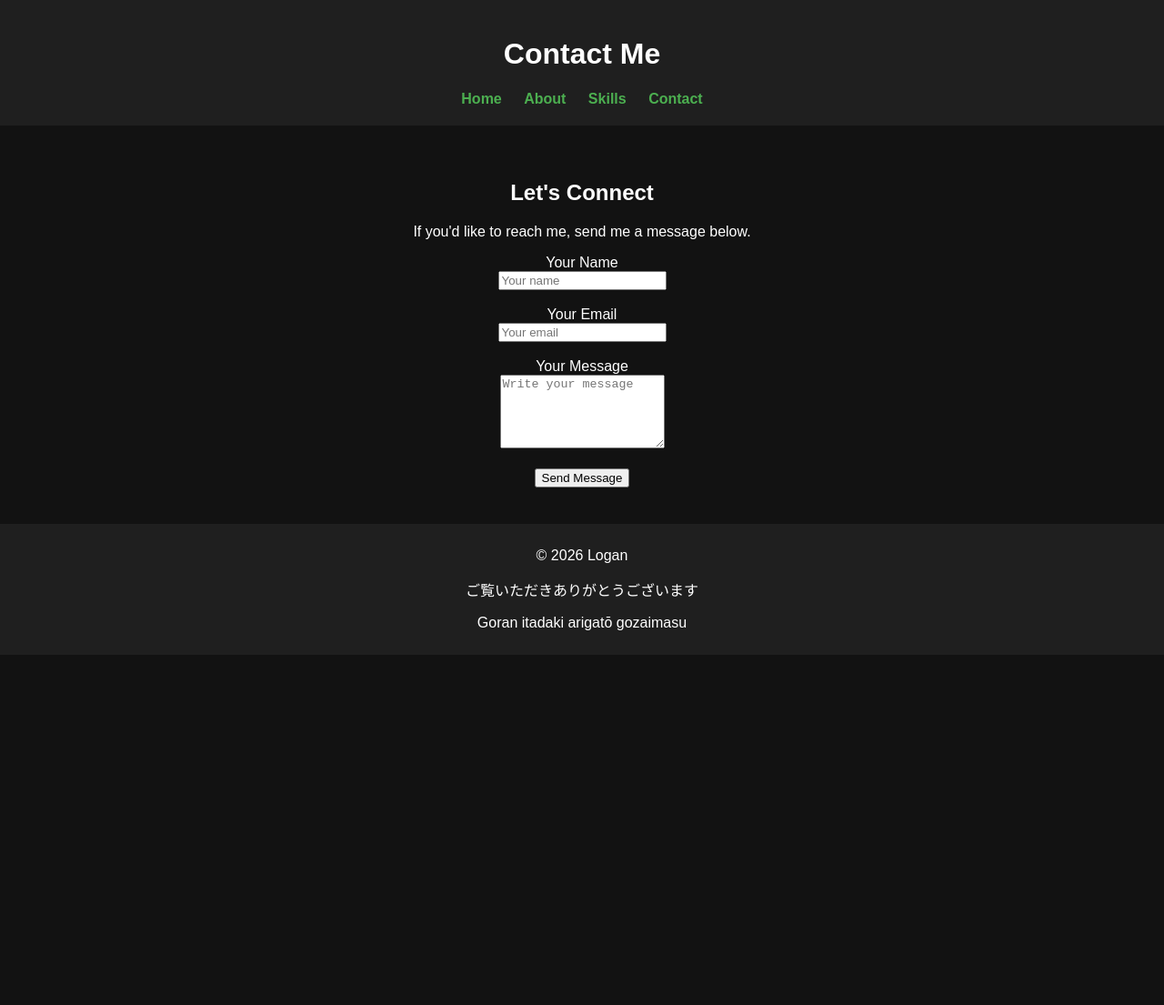
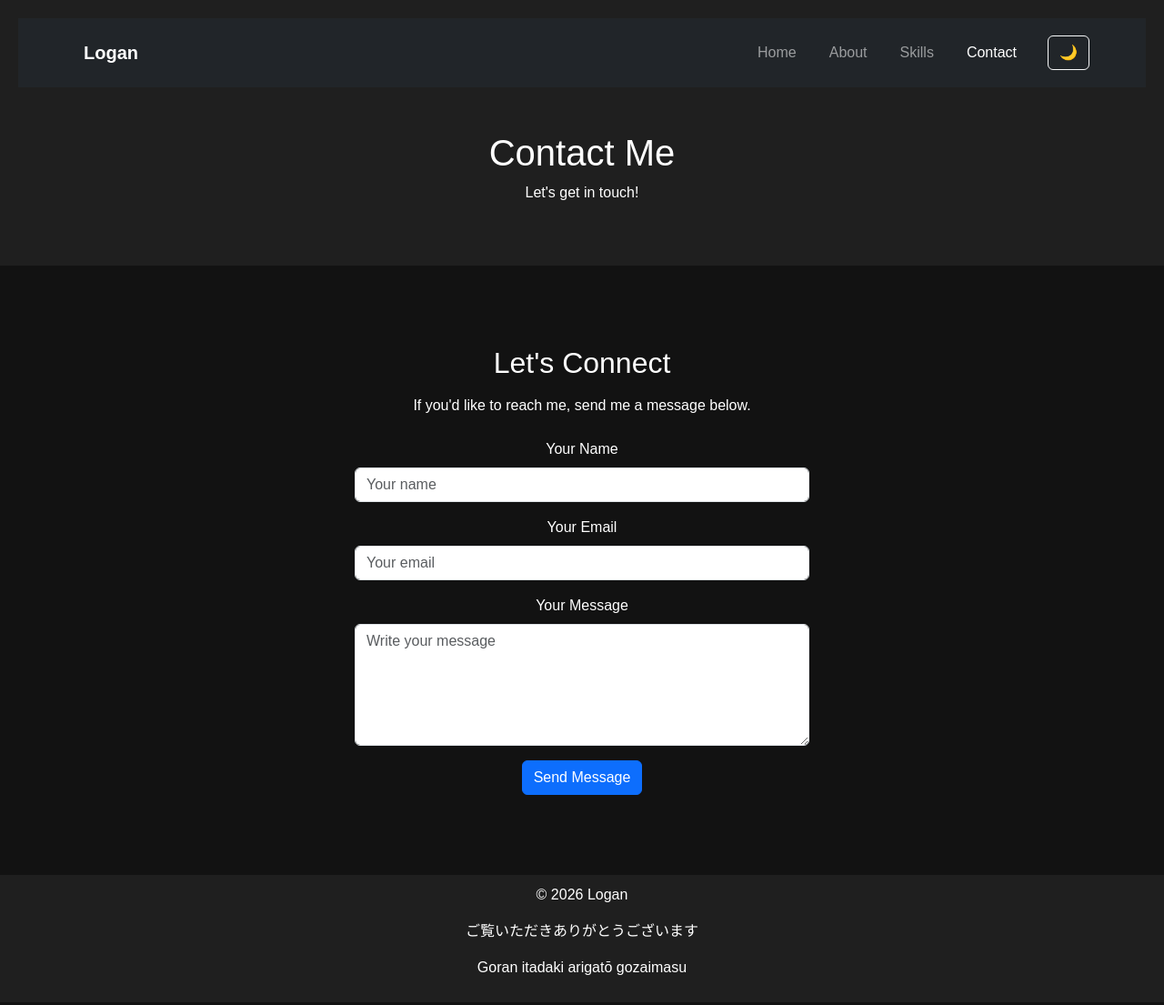
Before and after one commit to katlo-droid/my-github-page, a plain HTML site: page contact.html in a window 1280 px wide. Shown: the whole page at 91% size. Before the commit the page ends 800 px from the top, so only its background shows below. Drawn offline with nearby package versions, Linux system fonts and the light colour scheme.

Commit message:
Update contact.html

```diff
--- a/contact.html
+++ b/contact.html
@@ -7,44 +7,101 @@
 
   <title>Contact Logan</title>
 
+
+  <link href="https://cdn.jsdelivr.net/npm/bootstrap@5.3.0/dist/css/bootstrap.min.css" rel="stylesheet">
   <link rel="stylesheet" href="style.css">
-
 </head>
 
 <body>
 
+
   <header>
+    <nav class="navbar navbar-expand-lg navbar-dark bg-dark">
+      <div class="container">
+
+        <a class="navbar-brand" href="index.html">Logan</a>
+
+
+        <button class="navbar-toggler" type="button" data-bs-toggle="collapse" data-bs-target="#navbarNav"
+          aria-controls="navbarNav" aria-expanded="false" aria-label="Toggle navigation">
+          <span class="navbar-toggler-icon"></span>
+        </button>
+
+
+        <div class="collapse navbar-collapse" id="navbarNav">
+          <ul class="navbar-nav ms-auto">
+            <li class="nav-item">
+              <a class="nav-link" href="index.html">Home</a>
+            </li>
+            <li class="nav-item">
+              <a class="nav-link" href="about.html">About</a>
+            </li>
+            <li class="nav-item">
+              <a class="nav-link" href="skills.html">Skills</a>
+            </li>
+            <li class="nav-item">
+              <a class="nav-link active" href="contact.html">Contact</a>
+            </li>
+          </ul>
+
+
+          <button id="modeToggle" class="btn btn-outline-light ms-3">🌙</button>
+        </div>
+      </div>
+    </nav>
+
+
+    <div class="container text-center my-5">
       <h1>Contact Me</h1>
-  <nav>
-    <a href="index.html">Home</a>
-    <a href="about.html">About</a>
-    <a href="skills.html">Skills</a>
-    <a href="contact.html">Contact</a>
-  </nav>
+      <p>Let's get in touch!</p>
+    </div>
   </header>
 
-<section>
-  <h2>Let's Connect</h2>
-  <p>If you'd like to reach me, send me a message below.</p>
 
-  <form action="https://formspree.io/f/maqpwjvp" method="POST">
-    <label>Your Name</label><br>
-    <input type="text" name="name" placeholder="Your name" required><br><br>
+  <section class="container my-5">
+    <h2 class="text-center mb-3">Let's Connect</h2>
+    <p class="text-center mb-4">If you'd like to reach me, send me a message below.</p>
 
-    <label>Your Email</label><br>
-    <input type="email" name="email" placeholder="Your email" required><br><br>
+    <form action="https://formspree.io/f/maqpwjvp" method="POST" class="mx-auto" style="max-width: 500px;">
+      <div class="mb-3">
+        <label class="form-label">Your Name</label>
+        <input type="text" name="name" class="form-control" placeholder="Your name" required>
+      </div>
 
-    <label>Your Message</label><br>
-    <textarea name="message" rows="5" placeholder="Write your message" required></textarea><br><br>
+      <div class="mb-3">
+        <label class="form-label">Your Email</label>
+        <input type="email" name="email" class="form-control" placeholder="Your email" required>
+      </div>
 
-    <button type="submit">Send Message</button>
+      <div class="mb-3">
+        <label class="form-label">Your Message</label>
+        <textarea name="message" class="form-control" rows="5" placeholder="Write your message" required></textarea>
+      </div>
+
+      <div class="text-center">
+        <button type="submit" class="btn btn-primary">Send Message</button>
+      </div>
     </form>
   </section>
 
-<footer>
-  <p>© 2026 Logan</p>                                  <p>ご覧いただきありがとうございます</p><p>Goran itadaki arigatō gozaimasu</p>
 
+  <footer class="text-center my-4">
+    <p>© 2026 Logan</p>
+    <p>ご覧いただきありがとうございます</p>
+    <p>Goran itadaki arigatō gozaimasu</p>
   </footer>
+
+
+  <script src="https://cdn.jsdelivr.net/npm/bootstrap@5.3.0/dist/js/bootstrap.bundle.min.js"></script>
+
+
+  <script>
+    const toggleBtn = document.getElementById('modeToggle');
+    toggleBtn.addEventListener('click', () => {
+      document.body.classList.toggle('light-mode');
+      toggleBtn.textContent = document.body.classList.contains('light-mode') ? '☀️' : '🌙';
+    });
+  </script>
 
 </body>
 
```
Lines whose indentation alone changed are shown as unchanged.
